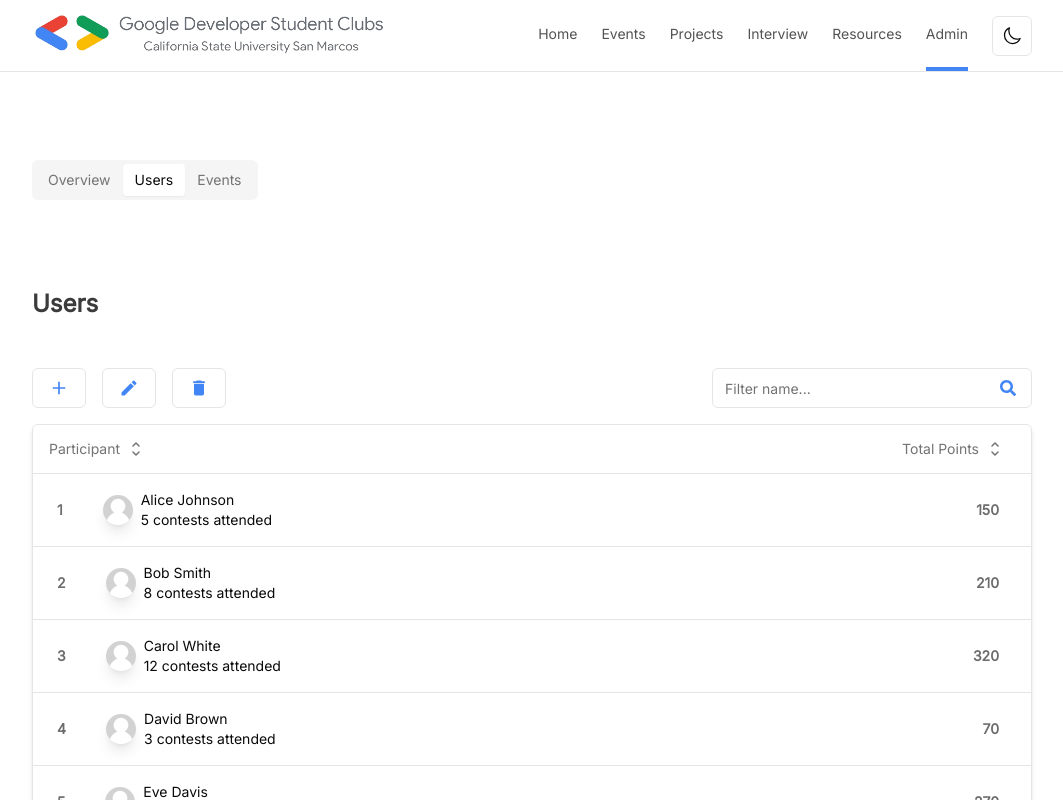
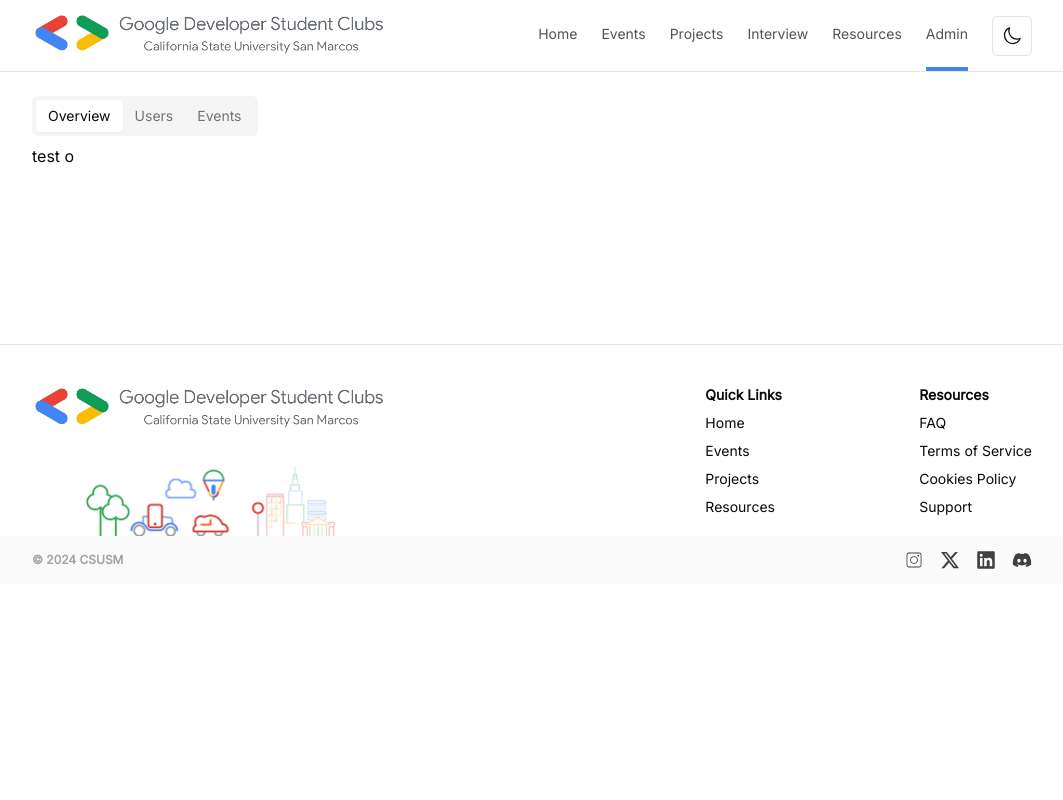
Before and after one commit to csusmGDSC/website, a Next.js app: page /admin in a window 1280 px wide. Shown: the top 800 px of the page, without its empty margins (108-1171 px from the left). Built offline with nearby package versions, Linux system fonts and the light colour scheme.

Commit message:
fix: Fixed dumb comma error

```diff
--- a/app/admin/page.tsx
+++ b/app/admin/page.tsx
@@ -9,10 +9,10 @@ import {
 
 const Dashboard = () => {
   return (
-    <main className="w-full flex-center-col py-[10rem]">
+    <main className="w-full flex-center-col py-[6rem]">
       {/* PAGE CONTENT */}
       <div className="custom-max-width">
-        <Tabs defaultValue="users" className="w-full">
+        <Tabs defaultValue="overview" className="w-full">
           <TabsList>
             <TabsTrigger value="overview">Overview</TabsTrigger>
             <TabsTrigger value="users">Users</TabsTrigger>
--- a/app/events/[eventID]/page.tsx
+++ b/app/events/[eventID]/page.tsx
@@ -294,7 +294,7 @@ const EventDetails = () => {
           {/* LIST OF ATTENDEES */}
           <div>
             <h1 className="text-3xl font-bold text-primary">
-              See who's attending
+              See who is attending
             </h1>
             <p className="text-primary/80 mb-4">
               Connect early and come together this event
```
